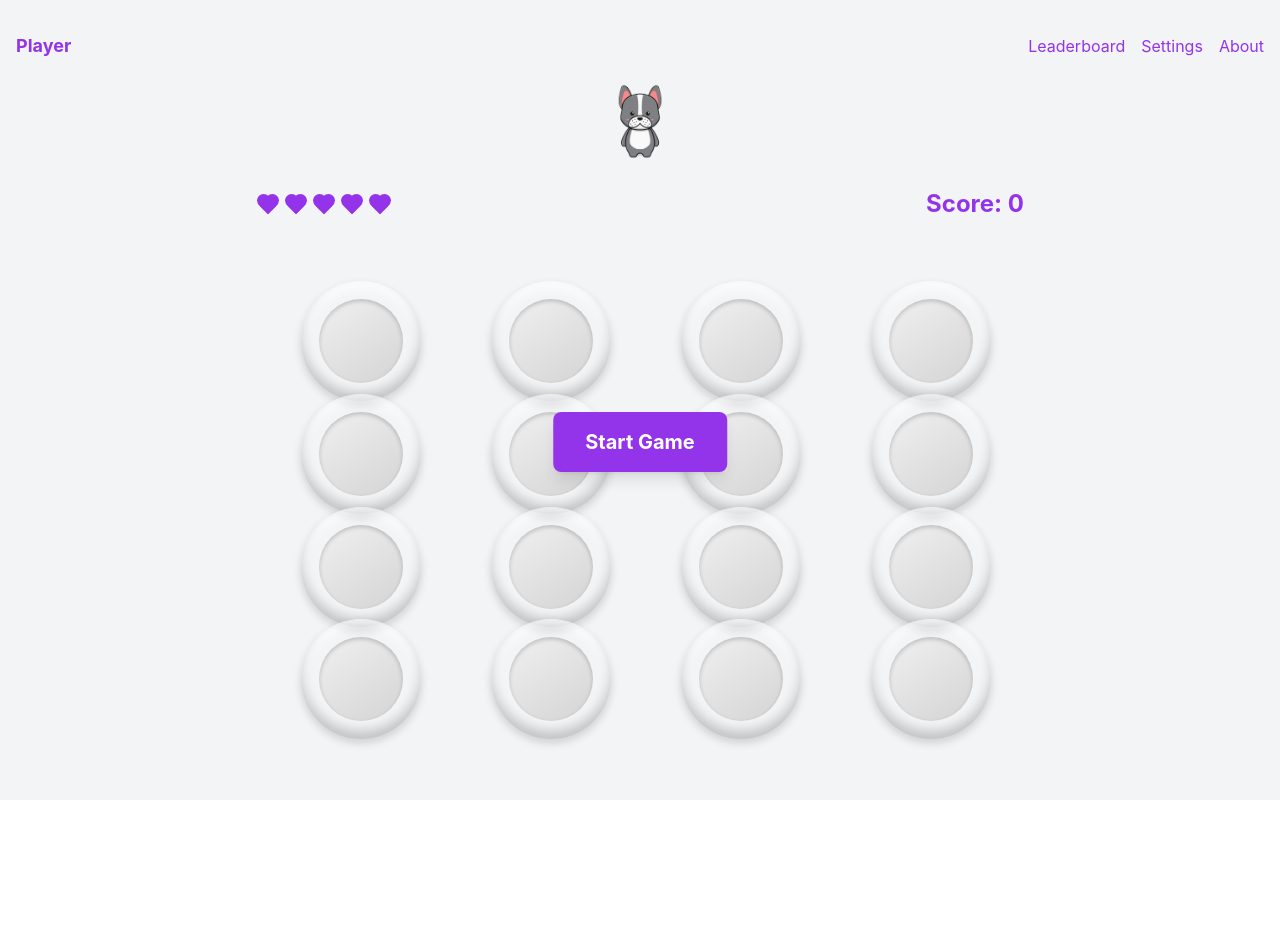
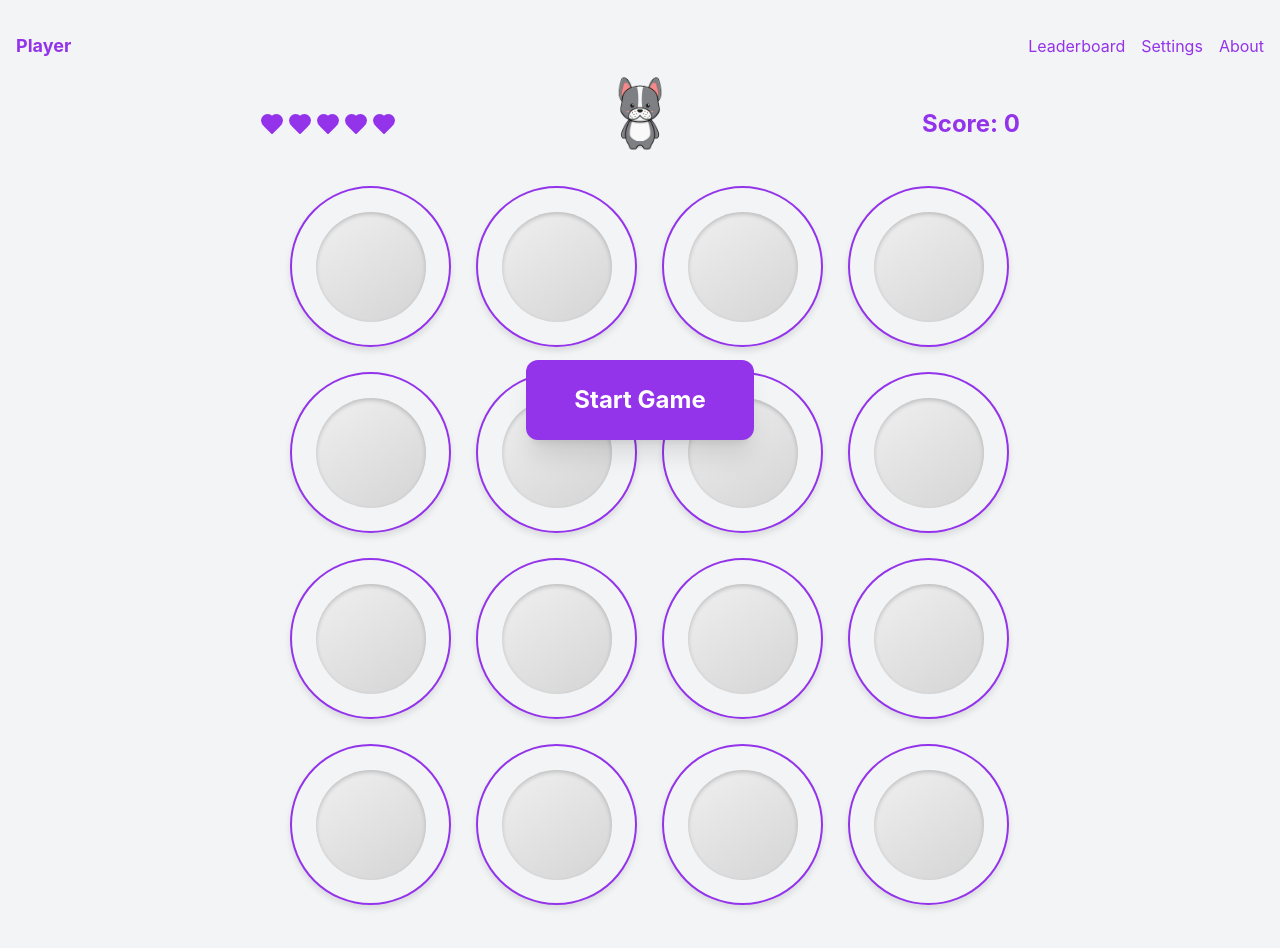
Before and after one commit to dbischoff777/reflexa, a React (Create React App) app: page / in a window 1280 px wide. Before the commit the page ends 800 px from the top, so only its background shows below. Built offline with nearby package versions, Linux system fonts and the light colour scheme.

Commit message:
adjustments to grid

```diff
--- a/src/PopItGame.css
+++ b/src/PopItGame.css
@@ -23,14 +23,22 @@
     }
   }
 
-.game-container {
-    background: linear-gradient(45deg, #ff6b6b, #4ecdc4, #45b7d1, #96c93d);
-    background-size: 400% 400%;
-    animation: gradientBG 15s ease infinite;
-    padding: 20px;
-    border-radius: 15px;
+  .game-container {
     position: relative;
+    background: rgba(255, 255, 255, 0.1);
+    backdrop-filter: blur(10px);
+    border-radius: 1rem;
     overflow: hidden;
+  }
+
+  .particle {
+    position: absolute;
+    transform: translate(-50%, -50%);
+    transition: transform 0.2s ease;
+  }
+
+  .particle:hover {
+    transform: translate(-50%, -50%) scale(1.1);
   }
 
   @keyframes gradientBG {
@@ -219,6 +227,100 @@
     }
   }
 
+  .game-container {
+    display: flex;
+    flex-direction: column;
+    align-items: center;
+    justify-content: center;
+    width: 100%;
+    height: 100vh;
+    padding: 20px;
+    box-sizing: border-box;
+  }
+
+  .game-grid {
+    position: relative;
+    display: grid;
+    gap: 8px;
+    padding: 8px;
+    width: min(90vw, 90vh);
+    aspect-ratio: 1/1;
+    margin: 0 auto;
+    background: rgba(255, 255, 255, 0.1);
+    border-radius: 12px;
+  }
+
+  /* Explicit grid sizing based on grid size */
+  .game-grid[style*="grid-template-columns"] {
+    display: grid;
+    width: min(90vw, 90vh);
+    height: min(90vw, 90vh);
+  }
+
+  .game-button {
+    position: relative;
+    width: 100%;
+    height: 100%;
+    margin: 0;
+    padding: 0;
+    border: 2px solid rgba(255, 255, 255, 0.2);
+    border-radius: 8px;
+    overflow: hidden;
+    z-index: 1;
+    box-sizing: border-box;
+    display: flex;
+    justify-content: center;
+    align-items: center;
+  }
+
+  /* Portrait mode specific */
+  @media screen and (orientation: portrait) {
+    .game-grid {
+      width: min(85vw, 85vh);
+      height: min(85vw, 85vh);
+    }
+
+    .game-container {
+      padding: 10px;
+    }
+  }
+
+  /* Large screens in portrait */
+  @media screen and (min-width: 1080px) and (orientation: portrait) {
+    .game-grid {
+      width: min(80vw, 80vh);
+      height: min(80vw, 80vh);
+    }
+  }
+
+  /* Extra large screens */
+  @media screen and (min-width: 1920px) {
+    .game-grid {
+      width: min(75vw, 75vh);
+      height: min(75vw, 75vh);
+    }
+  }
+
+  /* Ensure grid items maintain aspect ratio */
+  .game-grid > * {
+    min-width: 0;
+    min-height: 0;
+  }
+
+  /* Remove any conflicting styles */
+  .game-button::before {
+    display: none;
+  }
+
+  /* Ensure content stays within buttons */
+  .game-button > * {
+    width: 100%;
+    height: 100%;
+    position: absolute;
+    top: 0;
+    left: 0;
+  }
+
   /* Add responsive container sizing */
   .game-container {
     display: flex;
--- a/src/PopItGame.jsx
+++ b/src/PopItGame.jsx
@@ -437,30 +437,23 @@ const PopItGame = () => {
   //Update the renderButton function
   const renderButton = (index) => {
     const isTarget = targetButton === index;
-    const buttonSize = Math.min(100 / settings.gridSize, 8);
-
     return (
       <div
         key={index}
-        className="relative"
-        style={{
-          width: `${buttonSize}vw`,
-          height: `${buttonSize}vw`,
-          padding: `${buttonSize * 0.1}vw`,
-          margin: `${buttonSize * 0.05}vw`,
-        }}
+        className="relative w-full h-full p-[3%]" // Use percentage padding for consistent spacing
       >
         <div className="relative w-full h-full">
           <button
-            className={`bowl-button w-full h-full ${isTarget ? 'target' : ''}`}
+            className={`bowl-button absolute inset-0 rounded-full transition-colors duration-200 ${isTarget ? 'target' : ''}`}
             onClick={() => handleButtonClick(index)}
             disabled={!gameStarted || gameOver}
             style={{
-              backgroundColor: 'purple',
-              background: isTarget ? 'radial-gradient(circle, #0000FF 20%, #9333ea 60%)' : 'transparent'
+              backgroundColor: isTarget ? '#9333ea' : 'transparent',
+              background: isTarget ? 'radial-gradient(circle, #0000FF 20%, #9333ea 60%)' : 'transparent',
+              border: '2px solid #9333ea',
+              boxShadow: '0 4px 6px rgba(0, 0, 0, 0.1)',
             }}
-          >
-          </button>
+          />
         </div>
       </div>
     );
@@ -566,10 +559,11 @@ const PopItGame = () => {
           </div>
         </div>
 
-        {/* Game Area with Grid and Mascot */}
-        <div className="relative flex justify-center mt-32">
+        {/* Game Area Container */}
+        <div className="flex flex-col items-center justify-center w-full">
           {/* Mascot Container - Centered above game grid */}
-          <div className="absolute left-1/2 -top-32 transform -translate-x-1/2">
+          <div className="relative w-full flex justify-center mb-4">
+            <div className="absolute -top-10">
               <div className={`mascot-container relative ${
                 settings.theme === 'dark' ? 'text-purple-300' : 'text-purple-600'
               }`}>
@@ -587,13 +581,14 @@ const PopItGame = () => {
                 )}
               </div>
             </div>
+          </div>
 
           {/* Start Button Container */}
           {gameState === 'menu' && (
-            <div className="absolute left-1/2 top-1/2 transform -translate-x-1/2 z-10">
+            <div className="fixed inset-0 flex items-center justify-center z-20">
               <button
                 onClick={startGame}
-                className={`px-8 py-4 rounded-lg font-bold text-xl shadow-lg transition-all duration-200 ${
+                className={`px-12 py-6 rounded-xl font-bold text-2xl shadow-xl transition-all duration-200 transform hover:scale-105 ${
                   settings.theme === 'dark'
                     ? 'bg-purple-600 hover:bg-purple-500 text-white'
                     : 'bg-purple-600 hover:bg-purple-700 text-white'
@@ -604,8 +599,10 @@ const PopItGame = () => {
             </div>
           )}
 
-          {/* Game Grid Container */}
-          <div className="w-full max-w-[800px] px-4">
+
+          {/* Responsive Grid Container */}
+          <div className="w-full flex justify-center px-4">
+            <div className="w-full" style={{ maxWidth: 'min(95vh, 95vw, 800px)' }}>
               {/* Stats Display */}
               <div className="flex justify-between items-center mb-4 flex-wrap gap-2">
                 <div className="flex gap-1">
@@ -628,25 +625,23 @@ const PopItGame = () => {
                   <div className={`text-lg ${
                     settings.theme === 'dark' ? 'text-purple-300' : 'text-purple-600'
                   }`}>
-                  Multiplier: x {multiplier.toFixed(1)}
+                    Multiplier: x{multiplier.toFixed(1)}
                   </div>
                 )}
               </div>
 
-            {/* Game Grid */}
+                  {/* Square Aspect Ratio Container */}
+              <div className="relative w-full pb-[100%]">
+                {/* Absolute Position Grid */}
                 <div
-              className={`aspect-square grid relative ${
-                gridShake ? 'animate-shake' : ''
-              }`}
+                  className={`absolute inset-0 ${gridShake ? 'animate-shake' : ''}`}
                   style={{
+                    display: 'grid',
                     gridTemplateColumns: `repeat(${settings.gridSize}, 1fr)`,
-                width: '90vw',
-                maxWidth: '800px',
-                maxHeight: '400px',
-                margin: '0 auto',
-                padding: '20px',
-                borderRadius: '12px', // Added for better flash effect visibility
-                transition: 'background-color 0.3s ease', // Smooth transition for flash effect
+                    gap: '2%',
+                    padding: '2%',
+                    borderRadius: '12px',
+                    transition: 'background-color 0.3s ease',
                   }}
                 >
                   {Array.from({ length: settings.gridSize * settings.gridSize }).map((_, index) =>
@@ -666,6 +661,8 @@ const PopItGame = () => {
                       }}
                     />
                   ))}
+                </div>
+              </div>
             </div>
           </div>
         </div>
```
Lines whose indentation alone changed are shown as unchanged.
